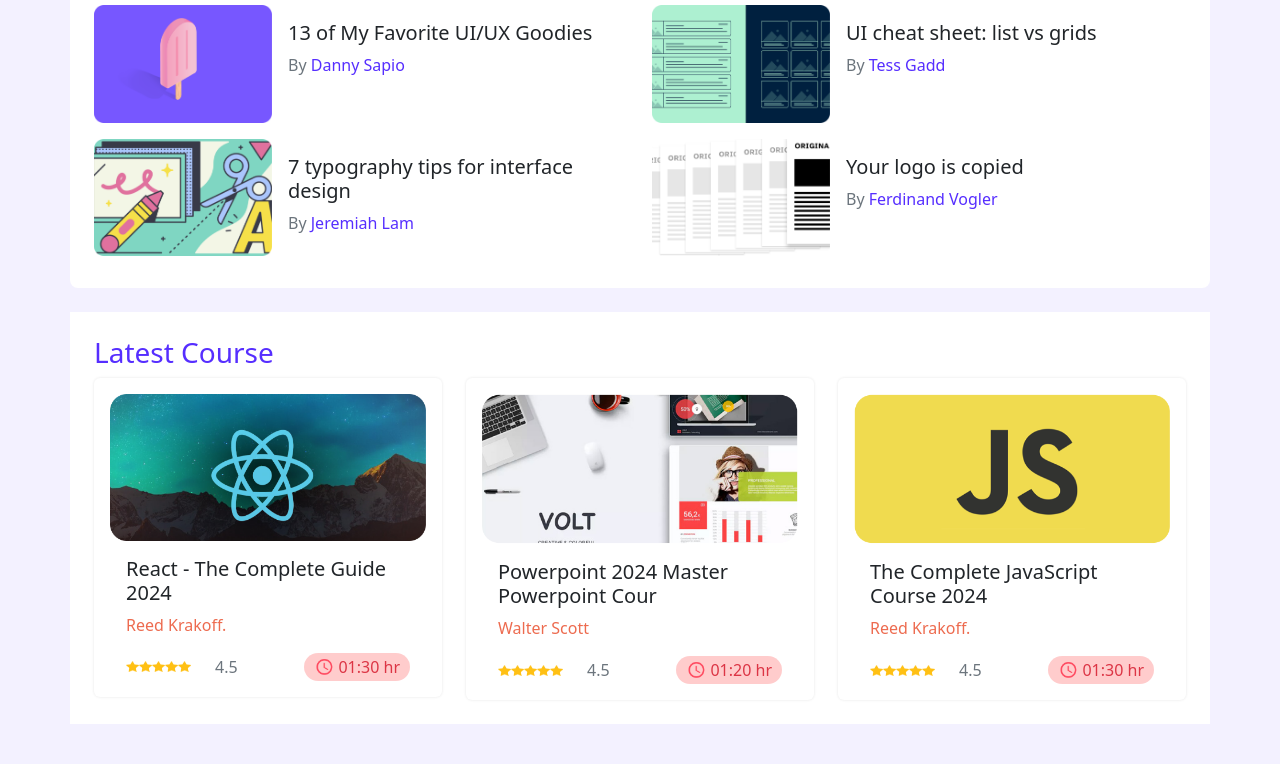
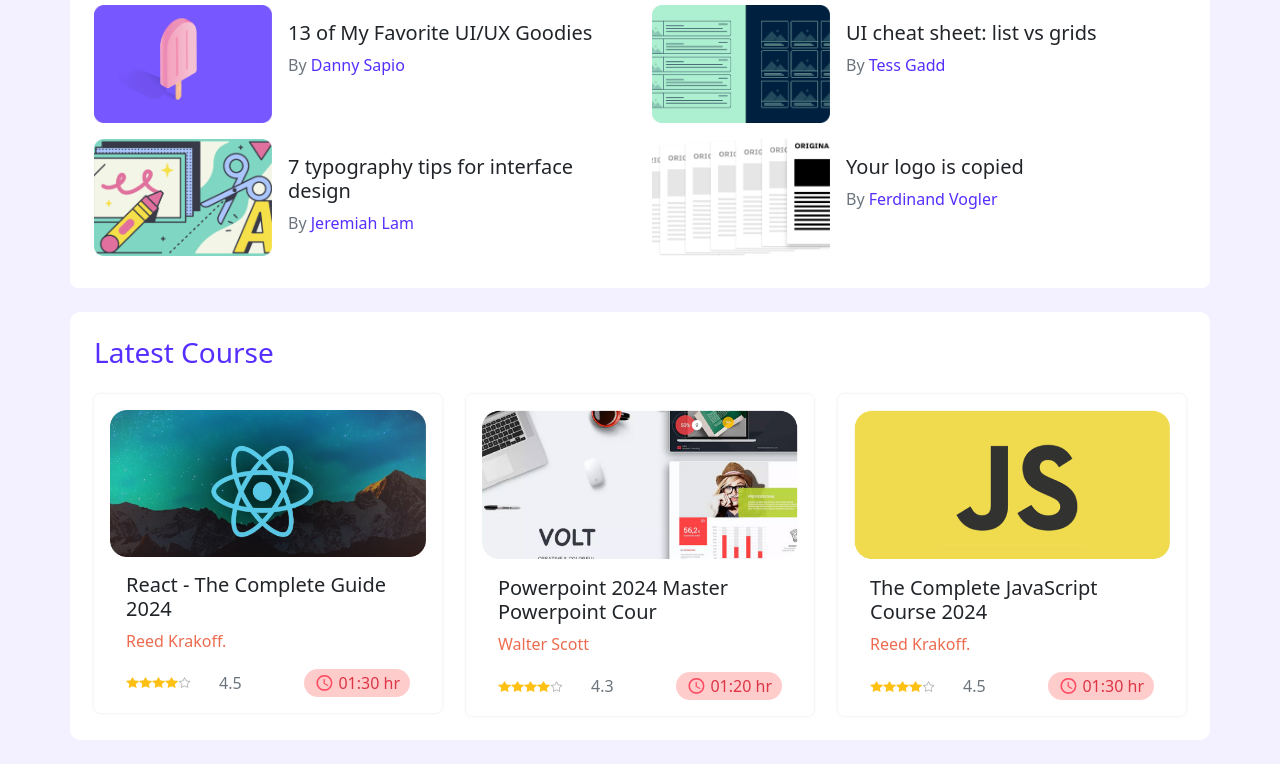
Before and after one commit to anayet-libastex/leader-board-website, a plain HTML site: page index.html in a window 1280 px wide. Shown: the part 434-1198 px from the top of the page. Before the commit the page ends 1158 px from the top, so only its background shows below. Drawn offline with nearby package versions, Linux system fonts and the light colour scheme.

Commit message:
update leader board website

```diff
--- a/index.html
+++ b/index.html
@@ -147,10 +147,10 @@
       </main>
    <!--/main end-->
    <!--course start-->
-      <div class="container bg-white " id="course">
+      <div class="container bg-white mb-4" id="course">
           <section class="mx-4 py-4">
-          <h3 class="custom-color">Latest Course</h3>
-          <div class="row row-cols-1 row-cols-md-3 g-4">
+          <h3 class="custom-color pb-3">Latest Course</h3>
+          <div class="row row-cols-1 row-cols-md-2 row-cols-lg-3 g-4">
             <div class="col">
               <div class="card p-3 pb-0">
                 <img src="images/courses/course-1.png" class="card-img-top" alt="...">
@@ -163,7 +163,9 @@
                         <img src="images/icons/star.png" alt="">
                         <img src="images/icons/star.png" alt="">
                         <img src="images/icons/star.png" alt="">
-                        <img src="images/icons/star.png" alt="">
+                        <svg xmlns="http://www.w3.org/2000/svg" style="width: 18px; height: 18px;padding-top: 4px;margin-left:-1px;margin-bottom:1px;" fill="#AEAEAE"  class="bi bi-star" viewBox="0 0 20 20">
+                          <path d="M2.866 14.85c-.078.444.36.791.746.593l4.39-2.256 4.389 2.256c.386.198.824-.149.746-.592l-.83-4.73 3.522-3.356c.33-.314.16-.888-.282-.95l-4.898-.696L8.465.792a.513.513 0 0 0-.927 0L5.354 5.12l-4.898.696c-.441.062-.612.636-.283.95l3.523 3.356-.83 4.73zm4.905-2.767-3.686 1.894.694-3.957a.56.56 0 0 0-.163-.505L1.71 6.745l4.052-.576a.53.53 0 0 0 .393-.288L8 2.223l1.847 3.658a.53.53 0 0 0 .393.288l4.052.575-2.906 2.77a.56.56 0 0 0-.163.506l.694 3.957-3.686-1.894a.5.5 0 0 0-.461 0z"/>
+                        </svg>
                         <p class="text-secondary mb-0 ms-4">4.5</p>
                       </div>
 
@@ -188,8 +190,10 @@
                         <img src="images/icons/star.png" alt="">
                         <img src="images/icons/star.png" alt="">
                         <img src="images/icons/star.png" alt="">
-                        <img src="images/icons/star.png" alt="">
-                        <p class="text-secondary mb-0 ms-4">4.5</p>
+                        <svg xmlns="http://www.w3.org/2000/svg" style="width: 18px; height: 18px;padding-top: 4px;margin-left:-1px;margin-bottom:1px;" fill="#AEAEAE"  class="bi bi-star" viewBox="0 0 20 20">
+                          <path d="M2.866 14.85c-.078.444.36.791.746.593l4.39-2.256 4.389 2.256c.386.198.824-.149.746-.592l-.83-4.73 3.522-3.356c.33-.314.16-.888-.282-.95l-4.898-.696L8.465.792a.513.513 0 0 0-.927 0L5.354 5.12l-4.898.696c-.441.062-.612.636-.283.95l3.523 3.356-.83 4.73zm4.905-2.767-3.686 1.894.694-3.957a.56.56 0 0 0-.163-.505L1.71 6.745l4.052-.576a.53.53 0 0 0 .393-.288L8 2.223l1.847 3.658a.53.53 0 0 0 .393.288l4.052.575-2.906 2.77a.56.56 0 0 0-.163.506l.694 3.957-3.686-1.894a.5.5 0 0 0-.461 0z"/>
+                        </svg>
+                        <p class="text-secondary mb-0 ms-4">4.3</p>
                       </div>
 
                       <div class="clock-area d-flex align-items-center">
@@ -212,7 +216,9 @@
                         <img src="images/icons/star.png" alt="">
                         <img src="images/icons/star.png" alt="">
                         <img src="images/icons/star.png" alt="">
-                        <img src="images/icons/star.png" alt="">
+                        <svg xmlns="http://www.w3.org/2000/svg" style="width: 18px; height: 18px;padding-top: 4px;margin-left:-1px;margin-bottom:1px;" fill="#AEAEAE"  class="bi bi-star" viewBox="0 0 20 20">
+                          <path d="M2.866 14.85c-.078.444.36.791.746.593l4.39-2.256 4.389 2.256c.386.198.824-.149.746-.592l-.83-4.73 3.522-3.356c.33-.314.16-.888-.282-.95l-4.898-.696L8.465.792a.513.513 0 0 0-.927 0L5.354 5.12l-4.898.696c-.441.062-.612.636-.283.95l3.523 3.356-.83 4.73zm4.905-2.767-3.686 1.894.694-3.957a.56.56 0 0 0-.163-.505L1.71 6.745l4.052-.576a.53.53 0 0 0 .393-.288L8 2.223l1.847 3.658a.53.53 0 0 0 .393.288l4.052.575-2.906 2.77a.56.56 0 0 0-.163.506l.694 3.957-3.686-1.894a.5.5 0 0 0-.461 0z"/>
+                        </svg>
                         <p class="text-secondary mb-0 ms-4">4.5</p>
                       </div>
 
--- a/styles/style.css
+++ b/styles/style.css
@@ -38,6 +38,9 @@ body {
         padding-right: calc(var(--bs-gutter-x)* -1.5);
         padding-left: calc(var(--bs-gutter-x)* -1.5);
     }
+#course {
+    border-radius: 10px;
+}
 #course .card{
     box-shadow: 0px 0px 3px rgba(0,0,0,0.1);
     border: none;
```
